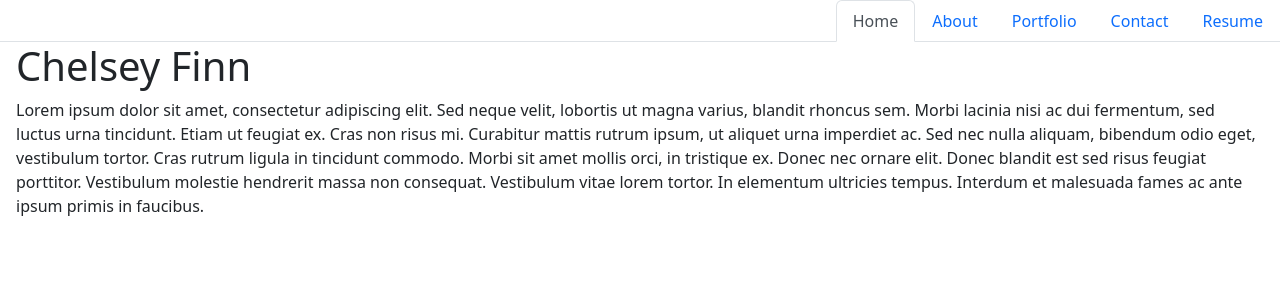
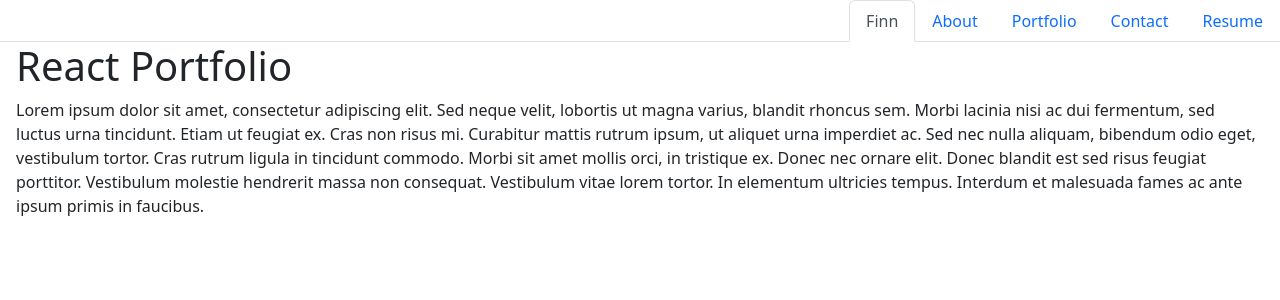
Before and after one commit to cfinn7789/React-Portfolio, a React (Vite) app: page / in a window 1280 px wide. Shown: the top 300 px of the page. Built offline with nearby package versions, Linux system fonts and the light colour scheme.

Commit message:
updated navbar

```diff
--- a/src/components/NavTabs.jsx
+++ b/src/components/NavTabs.jsx
@@ -10,7 +10,7 @@ function NavTabs() {
           to="/"
           className={currentPage === '/' ? 'nav-link active' : 'nav-link'}
         >
-          Home
+          Finn
         </Link>
       </li>
       <li className="nav-item">
--- a/src/pages/Home.jsx
+++ b/src/pages/Home.jsx
@@ -1,7 +1,7 @@
 export default function Home() {
     return (
       <div>
-        <h1>Chelsey Finn</h1>
+        <h1>React Portfolio</h1>
         <p>
           Lorem ipsum dolor sit amet, consectetur adipiscing elit. Sed neque
           velit, lobortis ut magna varius, blandit rhoncus sem. Morbi lacinia nisi
```
